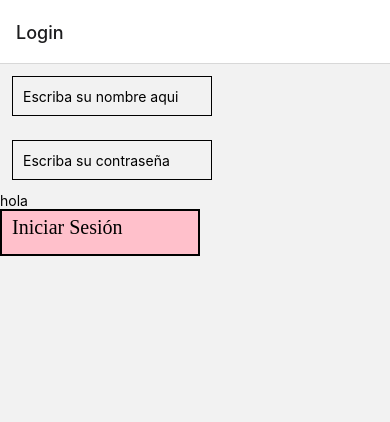
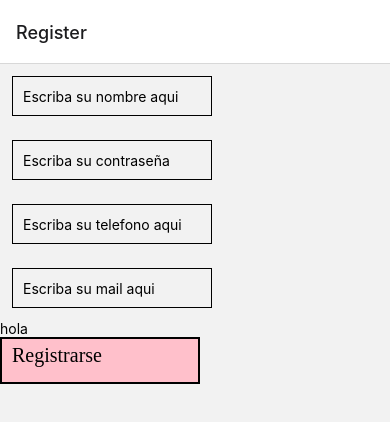
Before and after one commit to SamiAyala/DAI-4.8.23, a React Native app in the folder tp/: screen /Register in a window 390 px wide. Shown: the top 422 px of the page. Built offline with nearby package versions, Linux system fonts and the light colour scheme.

Commit message:
Terminado, falta estetica

```diff
--- a/tp/App.js
+++ b/tp/App.js
@@ -2,6 +2,7 @@ import { React, useState } from "react";
 import LogIn from "./src/screens/LogIn.jsx";
 import { NavigationContainer } from "@react-navigation/native";
 import { createNativeStackNavigator } from "@react-navigation/native-stack";
+import Register from "./src/screens/Register.jsx"
 
 const Stack = createNativeStackNavigator();
 
@@ -9,8 +10,8 @@ export default function App() {
   return (
     <NavigationContainer>
       <Stack.Navigator>
-        <Stack.Screen name ="Login" component={LogIn}/>
-        {/* <Stack.Screen name ="Register" component={Register}/> */}
+        {/* <Stack.Screen name ="Login" component={LogIn}/> */}
+        <Stack.Screen name ="Register" component={Register}/>
       </Stack.Navigator>
     </NavigationContainer>
 
--- a/tp/src/screens/LogIn.jsx
+++ b/tp/src/screens/LogIn.jsx
@@ -22,7 +22,7 @@ const LogIn =()=> {
           contrasenia: contraseña,
         });
         console.log("res: ",res.data);
-        setMensaje(res.data);
+        setMensaje("Muy bien");
 
       } catch (e) {
         setMensaje("muy mal.");
@@ -45,7 +45,7 @@ const LogIn =()=> {
         placeholder="Escriba su contraseña"
       />
       <Text>{mensaje}</Text>
-      <Button onPress={submitLogIn} text={"Iniciar Sesión"}/>
+      <Button onPress={submitLogIn} text={"Iniciar Sesión"} />
     </SafeAreaView>
   );
 }
--- a/tp/src/screens/Register.jsx
+++ b/tp/src/screens/Register.jsx
@@ -0,0 +1,102 @@
+import { React, useState } from "react";
+import {
+  StyleSheet,
+  Text,
+  SafeAreaView,
+  TextInput,
+} from "react-native";
+import axios from "axios";
+import Button from "../components/Button";
+
+
+const Register =()=> {
+    const [nombre, setNombre] = useState("");
+    const [contraseña, setContrasenia] = useState("");
+    const [telefono,setTelefono] = useState("");
+    const [mail, setMail] = useState("");
+    const [mensaje, setMensaje] = useState("hola");
+
+    async function submitRegister  (event)  {
+        event.preventDefault();
+        let usuario = {
+          nombre: nombre,
+          contrasenia: contraseña,
+          telefono: telefono,
+          mail: mail,
+        }
+        console.log(usuario)
+        const res = await axios.post('http://localhost:5000/registro', usuario)
+          .then(res => {
+            setMensaje("Muy bien");
+          })
+          .catch(e => {
+            setMensaje("Muy mal");
+            console.log(e);
+          });
+      };
+
+      function validateForm() {
+        return mail.length > 0 && contraseña.length > 0;
+      }
+
+    return (
+      <SafeAreaView>
+        <TextInput
+          style={styles.input}
+          onChangeText={(text) => setNombre(text)}
+          keyboardType = "default"
+          value={nombre}
+          placeholder="Escriba su nombre aqui"
+        />
+        <TextInput
+          style={styles.input}
+          onChangeText={(text) => setContrasenia(text)}
+          keyboardType = "default"
+          placeholder="Escriba su contraseña"
+          secureTextEntry={true}
+          value={contraseña}
+        />
+        <TextInput
+          style={styles.input}
+          onChangeText={(text) => setTelefono(text)}
+          keyboardType = "phone-pad"
+          placeholder="Escriba su telefono aqui"
+          value={telefono}
+        />
+        <TextInput
+          style={styles.input}
+          onChangeText={(text) => setMail(text)}
+          keyboardType = "email-address"
+          placeholder="Escriba su mail aqui"
+          value={mail}
+        />
+        <Text>{mensaje}</Text>
+        <Button onPress={submitRegister} text={"Registrarse"} disabled={!validateForm()}/>
+      </SafeAreaView>
+    );
+  }
+
+  const styles = StyleSheet.create({
+    input: {
+      width:200,
+      height: 40,
+      margin: 12,
+      borderWidth: 1,
+      padding: 10,
+    },
+    boton:{
+      backgroundColor:"pink",
+      borderWidth:2,
+      borderColor: "black",
+      width: 200,
+      padding: 5,
+    },
+    textoBoton: {
+      fontFamily: " cursive",
+      fontSize: 20,
+      marginBottom: 10,
+      color: "black",
+    },
+  });
+
+  export default Register;
```
